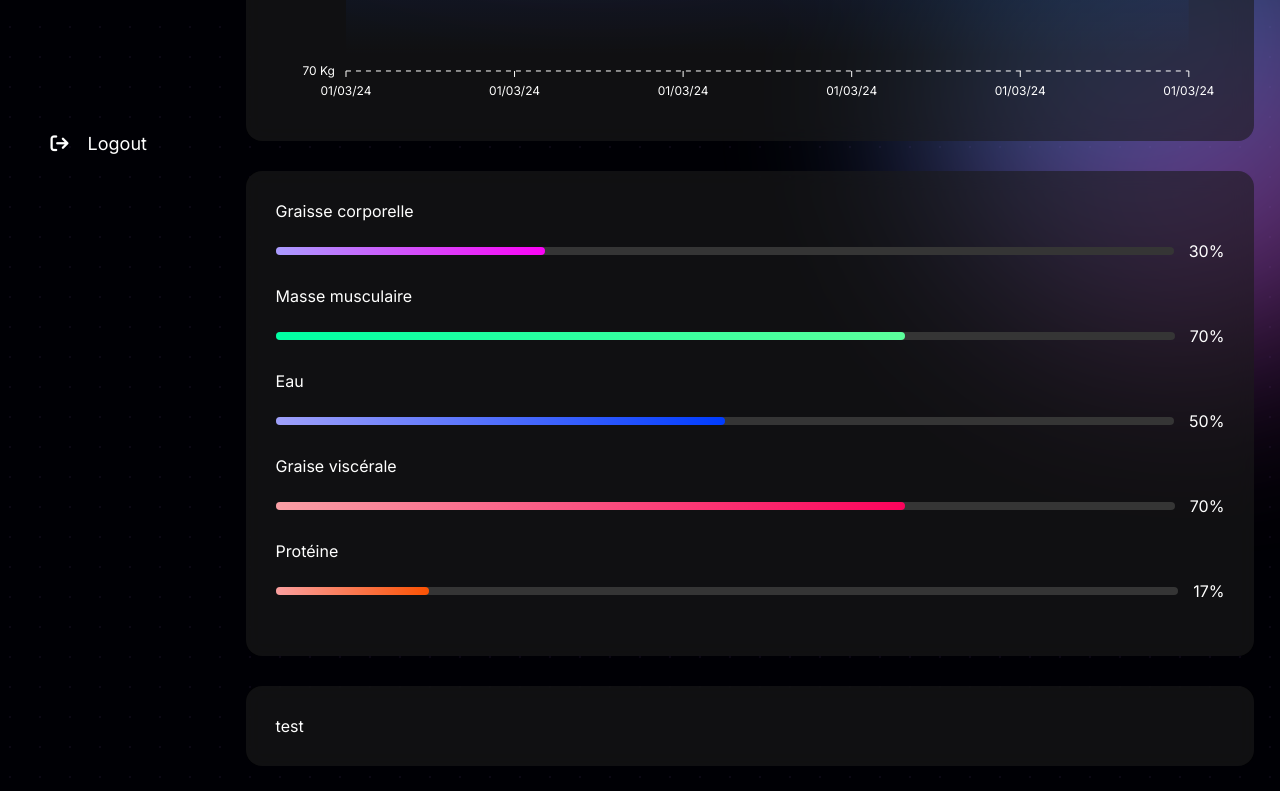
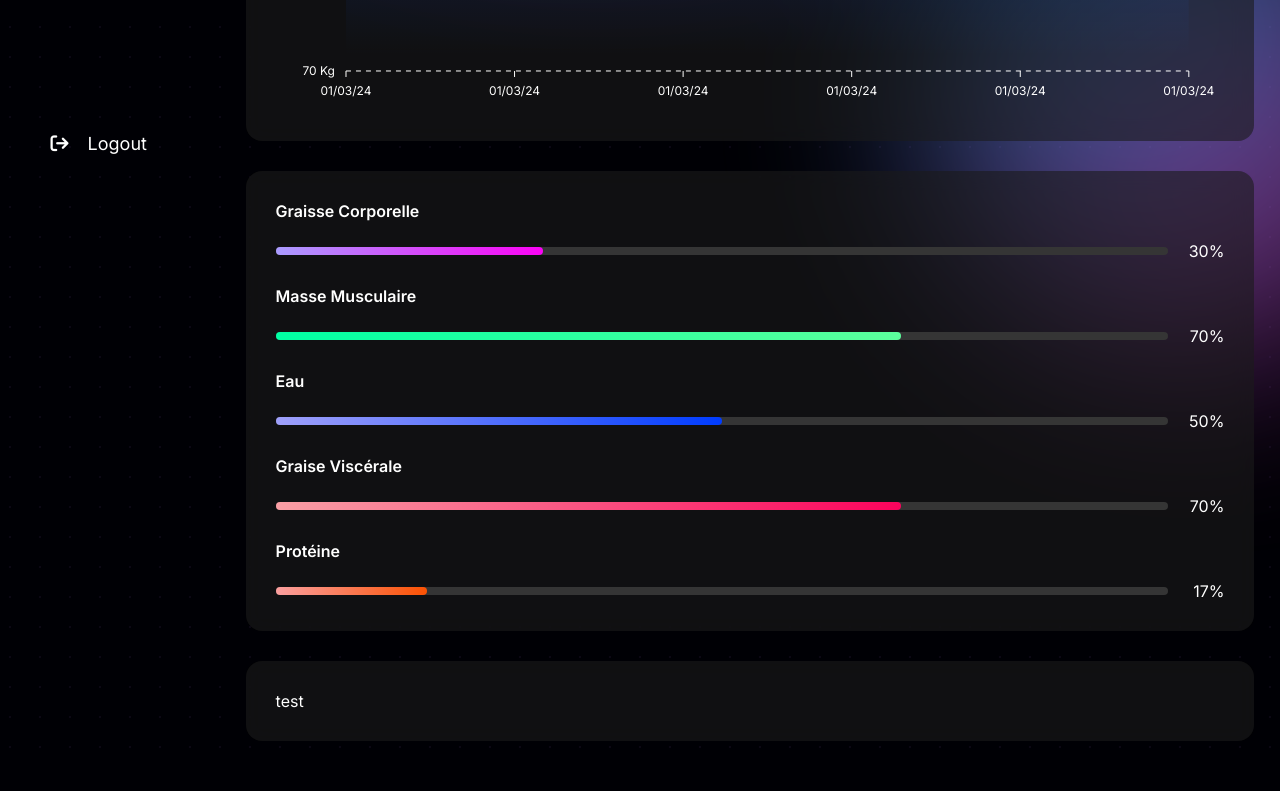
Before and after one commit to BetaPeche/sport-app, a React (Vite) app in the folder frontend/: page /dashboard in a window 1280 px wide. Shown: the part 553-1344 px from the top of the page. After the commit the page ends 1319 px from the top, so only its background shows below. Built offline with nearby package versions, Linux system fonts and the light colour scheme.

Commit message:
Add style on label

```diff
--- a/frontend/src/styles/pages/dashboard.scss
+++ b/frontend/src/styles/pages/dashboard.scss
@@ -68,6 +68,11 @@ main.dashboard {
         padding: 30px;
         flex: 1;
     }
+    .statistics__group {
+        display: flex;
+        flex-direction: column;
+        gap: 25px;
+    }
 }
 
 .recharts-responsive-container {
@@ -75,17 +80,21 @@ main.dashboard {
 }
 
 .statistics__item {
-    margin-bottom: 25px;
-
     .statistics__label {
         margin-bottom: 20px;
+        font-size: 16px;
+        font-weight: 600;
+        text-transform: capitalize;
     }
 
     .statistics__progress {
         display: flex;
         align-items: center;
         gap: 15px;
-
+        .statistics__progress-value {
+            min-width: 41px;
+            text-align: end;
+        }
         .statistics__progress-bar {
             position: relative;
             width: 100%;
@@ -103,7 +112,7 @@ main.dashboard {
                     --progress-gradient,
                     linear-gradient(269deg, transparent, transparent)
                 );
-                transition: width 0.8s ease;
+                transition: width 1s ease;
             }
         }
     }
```
